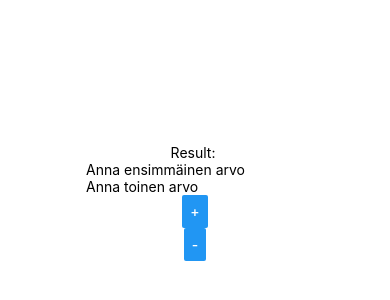
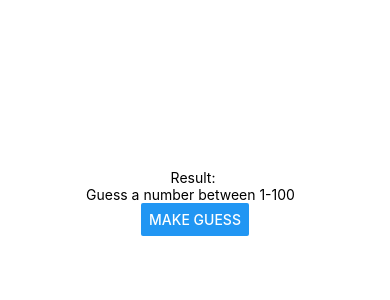
Before and after one commit to rowinamarie/numeron-arvaus, a React Native app: screen / in a window 390 px wide. Shown: the part 220-520 px from the top of the page. Built offline with nearby package versions, Linux system fonts and the light colour scheme.

Commit message:
tehtävä tehty

```diff
--- a/App.js
+++ b/App.js
@@ -4,43 +4,38 @@ import { useState } from 'react';
 
 export default function App() {
 
-  const [number1, setNumber1] = useState("");
-  const [number2, setNumber2] = useState("");
-  const [result, setResult] = useState (null)
+  const [number, setNumber] = useState("");
+  const [result, setResult] = useState ("")
+  const [guessCount, setGuessCount] = useState (0); // aloittaa laskun nollasta
+  const randomNumber = Math.floor(Math.random() * 100) + 1; // generoi random numeron
 
-  const plusPressed = () => {
-    const sum = parseFloat(number1) + parseFloat(number2);
-    setResult (sum)
+  // kun painiketta painetaan
+  const guessPressed = () => {
+    const guessedNumber = (number) ;
+    setGuessCount (guessCount + 1) // lisää yhden arvauksen lisää aina kun painiketta painaa
+
+    if (guessedNumber < randomNumber) {
+      setResult("Too low! Try again.");
+    } else if (guessedNumber > randomNumber) {
+      setResult("Too high! Try again.");
+    } else {
+      setResult(`Correct! You guessed the number in ${guessCount } guesses.`);
+    }
+
+    setNumber("");
+
   };
-
-  const miinusPressed = () => {
-    const difference = parseFloat(number1) - parseFloat(number2);
-    setResult(difference)
-  };
-
-
-
 
   return (
     <View style={styles.container}>
       <Text>Result: {result !== null ? result : ""}</Text>
       <TextInput
-      placeholder='Anna ensimmäinen arvo'
-      onChangeText={number1 => setNumber1(number1)}
-      value={number1}
+      placeholder='Guess a number between 1-100'
+      onChangeText={number => setNumber(number)}
+      value={number}
       keyboardType='numeric'
       />
-
-    <TextInput
-      placeholder='Anna toinen arvo'
-      onChangeText={number2 => setNumber2(number2)}
-      value={number2}
-      keyboardType='numeric'
-      />
-
-
-      <Button onPress={plusPressed} title="+"/>
-      <Button onPress={miinusPressed} title="-"/>
+      <Button onPress={guessPressed} title="Make guess"/>
 
       <StatusBar style="auto" />
     </View>
```
